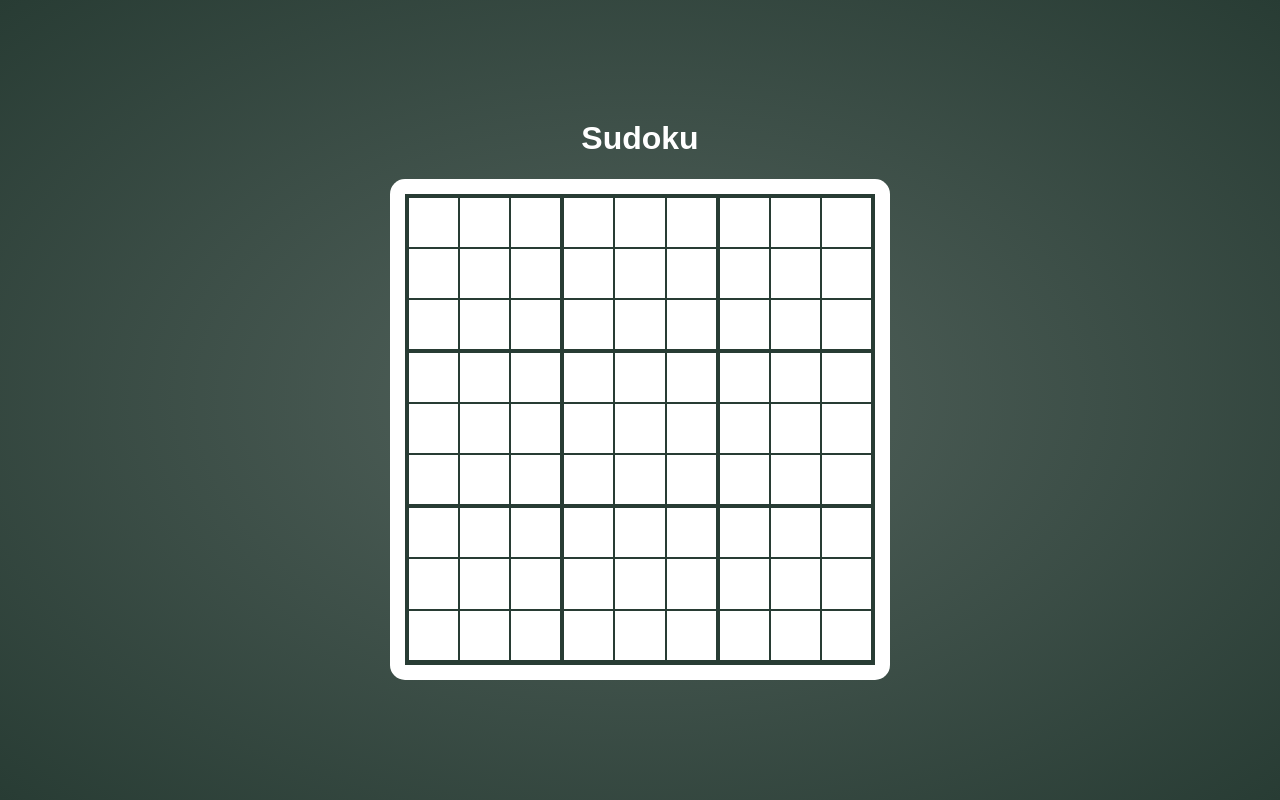
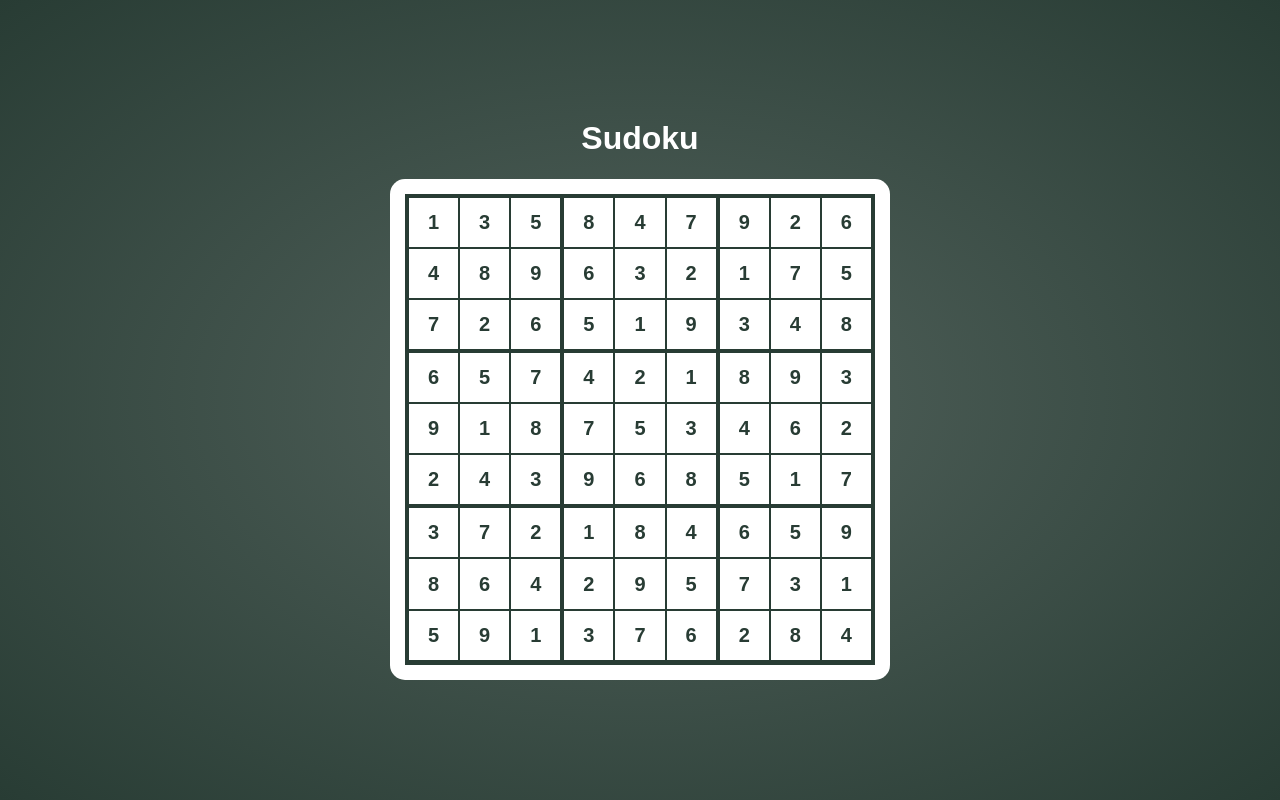
Before and after one commit to JoanSants/sudoku, a React (Create React App) app: page / in a window 1280 px wide. Built offline with nearby package versions, Linux system fonts and the light colour scheme.

Commit message:
Show grid values in Block component

```diff
--- a/src/components/grid/block/index.tsx
+++ b/src/components/grid/block/index.tsx
@@ -1,14 +1,30 @@
 import React, { FC } from 'react'
+import { useSelector } from 'react-redux'
+
+import { IReducer } from '../../../reducers'
+import { N } from '../../../typings'
 
 import { Container } from './styles'
 
-interface Props {
+interface IProps {
   colIndex: number
   rowIndex: number
 }
 
-const Block: FC<Props> = ({ colIndex, rowIndex }) => (
-  <Container data-test={`block-${colIndex}-${rowIndex}`} />
-)
+interface IState {
+  value: N
+}
+
+const Block: FC<IProps> = ({ colIndex, rowIndex }) => {
+  const state = useSelector<IReducer, IState>(({ grid }) => ({
+    value: grid ? grid[rowIndex][colIndex] : 0,
+  }))
+
+  return (
+    <Container data-test={`block-${colIndex}-${rowIndex}`}>
+      {state.value === 0 ? '' : state.value}
+    </Container>
+  )
+}
 
 export default Block
```
